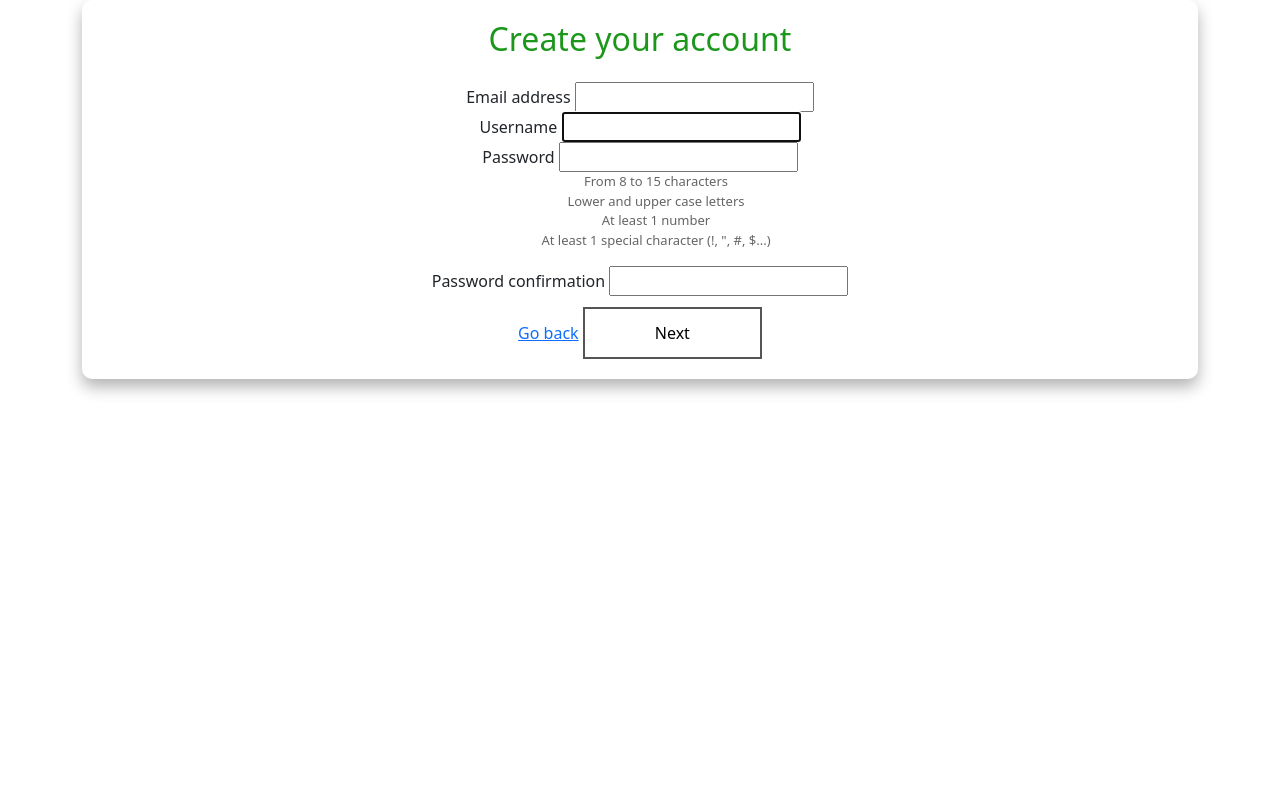
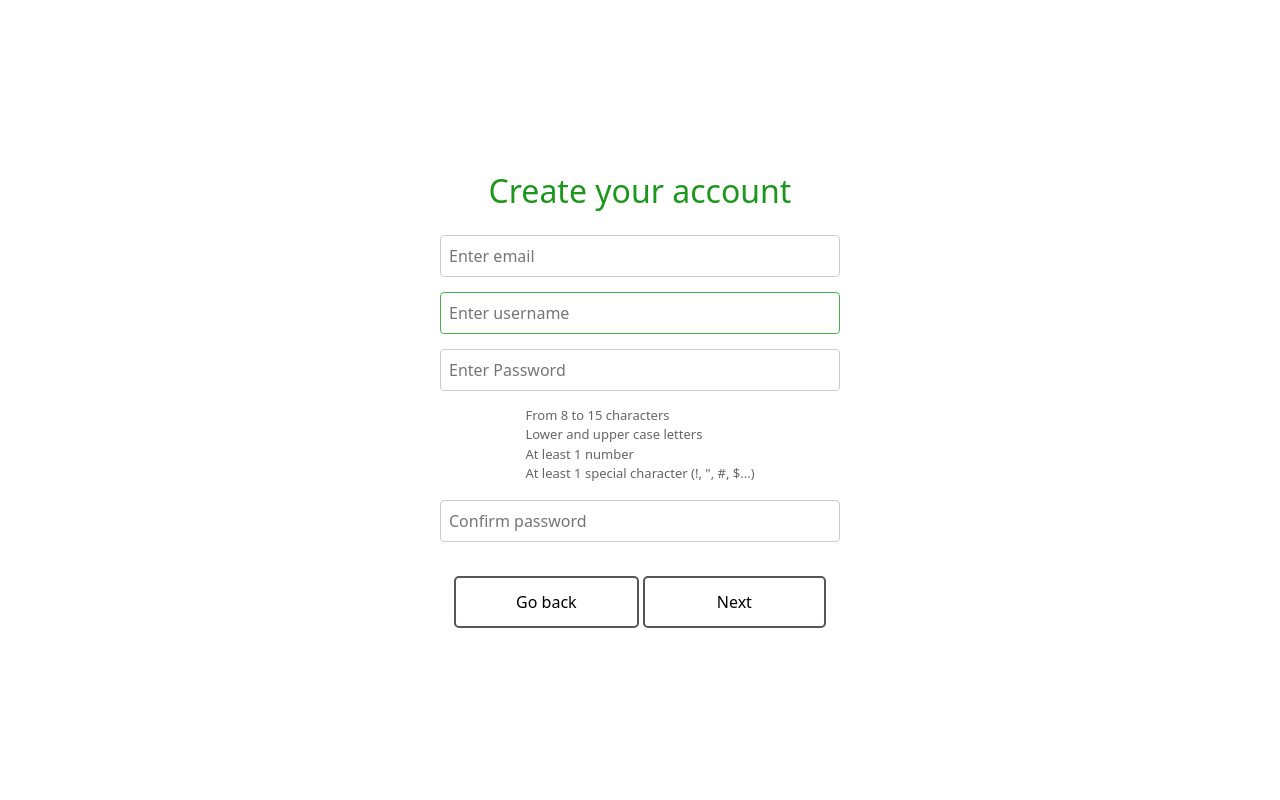
Before and after one commit to aleksirbee/authorization, a Django app: page /accounts/register/ in a window 1280 px wide. Run offline with Django 5.2, Linux system fonts and the light colour scheme; some libraries are stand-ins or nearby versions.

Commit message:
updating all before push

```diff
--- a/accounts/forms.py
+++ b/accounts/forms.py
@@ -1,8 +1,44 @@
-from django.contrib.auth.forms import UserCreationForm
+from django import forms
+from django.contrib.auth.forms import UserCreationForm, AuthenticationForm
 from django.contrib.auth.models import User
 
 
 class CreateUserForm(UserCreationForm):
+
+    username = forms.CharField(widget=forms.TextInput(attrs={
+        "class": "input", "type": "text", "size": "40",
+        "placeholder": "Enter username",
+    }))
+
+    email = forms.CharField(widget=forms.TextInput(attrs={
+        "class": "input", "type": "email", "size": "40",
+        "placeholder": "Enter email",
+    }))
+
+    password1 = forms.CharField(widget=forms.TextInput(attrs={
+        "class": "input", "type": "password", "size": "40",
+        "placeholder": "Enter Password",
+    }))
+
+    password2 = forms.CharField(widget=forms.TextInput(attrs={
+        "class": "input", "type": "password", "size": "40",
+        "placeholder": "Confirm password",
+    }))
+
+
     class Meta:
         model = User
         fields = ['username', 'email', 'password1', 'password2']
+
+
+class CustomLoginForm(AuthenticationForm):
+    username = forms.CharField(widget=forms.TextInput(attrs={
+        'class': 'form-control',
+        'placeholder': 'Enter your username',
+        'style': 'width: 300px;',  # Изменение размера
+    }))
+    password = forms.CharField(widget=forms.PasswordInput(attrs={
+        'class': 'form-control',
+        'placeholder': 'Enter your password',
+        'style': 'width: 300px;',  # Изменение размера
+    }))
--- a/accounts/templates/registration/register.html
+++ b/accounts/templates/registration/register.html
@@ -1,42 +1,66 @@
-
 {% extends 'autho_app/base.html' %}
-
 
 {% block content %}
 
 <div class="container">
 <form action="{% url 'accounts:register' %}" method="post">
+
     <h2>Create your account</h2>
     {% csrf_token %}
-<center>
+
     <div class="form-group">
-    {{ form.email.label }}
     {{ form.email }}</div>
+
     <div class="form-group">
-    {{ form.username.label }}
     {{ form.username }}</div>
+
     <div class="form-group">
-    {{ form.password1.label }}
     {{ form.password1 }}</div>
 
-    <ul id="password-requirements">
-        <li id="length" class="requirement">From 8 to 15 characters</li>
-        <li id="uppercase" class="requirement">Lower and upper case letters</li>
-        <li id="number" class="requirement">At least 1 number</li>
-        <li id="special" class="requirement">At least 1 special character (!, ", #, $...)</li>
-    </ul>
+
+<p class="requirement">
+    From 8 to 15 characters<br>
+    Lower and upper case letters<br>
+    At least 1 number<br>
+    At least 1 special character (!, ", #, $...)<br>
+</p>
 
     <div class="form-group">
-    {{ form.password2.label }}
     {{ form.password2 }}</div>
 
-    <a href="{% url 'autho_app:index' %}">Go back</a>
-    <!-- <button class="button5" style="margin-top: 1%; padding: 12px 60px;">Go back</button> -->
-    <button class="button5" name="sumbit" style="margin-top: 1%; padding: 12px 70px;">Next</button>
-</center>
+
+<!-- Error messages -->
+{% if form.errors %}
+    <ul>
+    {% for field in form %}
+        {% for error in field.errors %}
+        <li style="color: red;">{{ error }}</li>
+        {% endfor %}
+    {% endfor %}
+    {% for error in form.non_field_errors %}
+        <li style="color: red;">{{ error }}</li>
+    {% endfor %}
+    </ul>
+{% endif %}
+
+
+<!-- Email error message  -->
+{% if error %}
+    <p style="color: red;">{{ error }}</p>
+{% endif %}
+
+
+<div style="margin-top: 15px;">
+    <a href="{% url 'autho_app:index' %}" class="button5" style="margin-top: 1%; padding: 12px 60px;">Go back</a>
+    <button class="button5" name="sumbit" style="margin-top: 1%; padding: 12px 72px;">Next</button>
+</div>
+
+
 </form>
 </div>
 
+
+<!-- Error messages -->
 {% if form.errors %}
 <ul>
 {% for field in form %}
--- a/accounts/urls.py
+++ b/accounts/urls.py
@@ -1,9 +1,13 @@
 from django.urls import path, include
 from . import views
+from .views import CustomLoginView
+
+
 
 app_name = "accounts"
 urlpatterns = [
     path('', include('django.contrib.auth.urls')),
+    path('login/', CustomLoginView.as_view(), name='login'),
     path('register/', views.register, name='register'),
     path('confirm-email/', views.confirm_email, name="confirm_email"),
 
--- a/accounts/validators.py
+++ b/accounts/validators.py
@@ -26,7 +26,7 @@ class CustomPasswordValidator:
             )
         if not re.search(r'[!@#$%^&*()<>?,./:;{}|]', password):
             raise ValidationError(
-                _("The password must contain at least one special character.", password),
+                ("The password must contain at least one special character."),
             code="password_no_special",
             )
 
--- a/accounts/views.py
+++ b/accounts/views.py
@@ -1,8 +1,9 @@
 from django.shortcuts import render, redirect
 from django.contrib.auth import login
-from django.contrib.auth.forms import UserCreationForm
 
-from .forms import CreateUserForm
+from django.contrib.auth.views import LoginView
+from django.contrib.auth import views as auth_views
+from .forms import CreateUserForm, CustomLoginForm
 from django.core.mail import send_mail, BadHeaderError
 from .models import Profile
 
@@ -69,6 +70,11 @@ def confirm_email(request):
     return render(request, 'registration/confirm_email.html')
 
 
+class CustomLoginView(auth_views.LoginView):
+    form_class = CustomLoginForm
+    template_name = 'registration/login.html'
+
+
 # REST Framework
 class ProfileList(generics.ListCreateAPIView):
     queryset = Profile.objects.all()
--- a/autho_app/static/css/style.css
+++ b/autho_app/static/css/style.css
@@ -1,7 +1,10 @@
-
 
 h1 {
     color: #00c3ff;
+}
+
+ul {
+    list-style-type: none;
 }
 
 .style{
@@ -13,10 +16,13 @@ p {
 }
 
 
+/* BUTTONS */
+
 .button5 {
     background-color: white;
     color: black;
     border: 2px solid #555555;
+    border-radius: 5px;
     text-align: center;
     text-decoration: none;
     display: inline-block;
@@ -32,10 +38,6 @@ p {
   }
 
 
-  /* Login page */
-.loginform{
-    background-color: #9fbf77;
-}
 
 
 /* Registration page */
@@ -46,7 +48,7 @@ p {
 }
 
 .container{
-    margin: auto;
+    margin: 0 auto;
     width: 500px;
     max-width: 90%;
 }
@@ -55,9 +57,15 @@ p {
     width: 100%;
     height: 100%;
     padding: 20px;
-    background: white;
-    border-radius: 10px;
-    box-shadow: 0 8px 16px rgba(0,0,0,.3);
+    display: flex;
+    justify-content: center;
+    align-items: center;
+    height: 100vh;
+}
+
+form {
+    display: flex;
+    flex-direction: column;
 }
 
 .container form h2{
@@ -75,3 +83,37 @@ p {
     margin: 10px 0 18px 0;
     padding: 0 10px;
 }
+
+
+/* input forms */
+
+.input {
+    border: 2px solid #ccc;
+    padding: 10px;
+    font-size: 16px;
+    border-radius: 5px;
+    width: 100%;
+    max-width: 400px;
+}
+
+.input:focus {
+    border-color: #4CAF50;
+    outline: none;
+}
+
+.form-group {
+    margin-bottom: 15px;
+}
+
+.form-group label {
+    display: block;
+    margin-bottom: 5px;
+    font-weight: bold;
+}
+
+.form-group input {
+    width: 100%;
+    padding: 8px;
+    border: 1px solid #ccc;
+    border-radius: 4px;
+}
--- a/autho_app/templates/autho_app/index.html
+++ b/autho_app/templates/autho_app/index.html
@@ -3,7 +3,7 @@
 {% block content %}
 
 {% if user.is_authenticated %}
-    <h1 class="display-1" style="text-align:center; margin-top: 10%;"> Welcome back, {{ user.username }}!</h1>
+    <h1 style="text-align:center; margin-top: 10%; font-size: 80px;"> Welcome back, {{ user.username }}!</h1>
 {% else %}
     <!-- Tittle -->
     <h1 class="style" style="text-align:center; padding-top: 10%; font-size: 80px;">Welcome to my Django pet project</h1>
```
Also changed, not shown: accounts/templates/registration/confirm_email.html (+21 -9 lines), accounts/templates/registration/login.html (+19 -8 lines).
